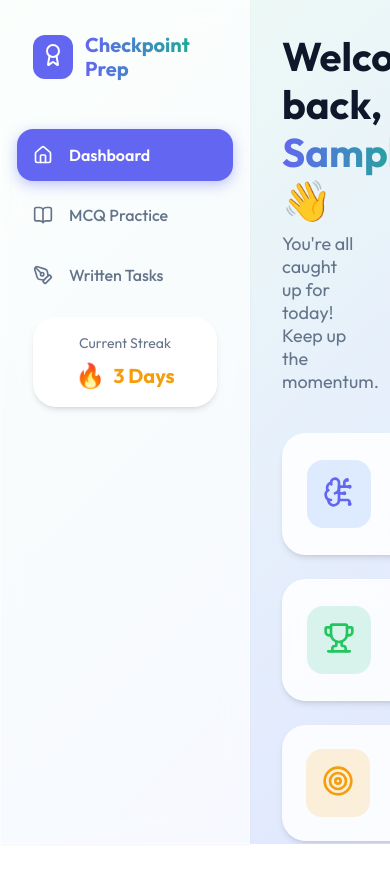
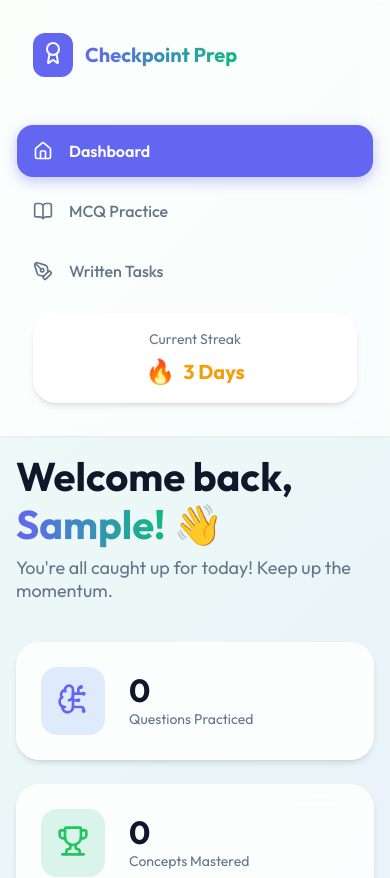
Before and after one commit to PR3VA1L/checkpoint-prep-app, a React (Vite) app: page / in a window 390 px wide. Shown: the top 878 px of the page. Before the commit the page ends 844 px from the top, so only its background shows below. Built offline with nearby package versions, Linux system fonts and the light colour scheme; no server answers; the database is empty; sample sign-in values are in the browser's storage.

Commit message:
Make UI responsive on mobile devices

```diff
--- a/src/index.css
+++ b/src/index.css
@@ -164,3 +164,12 @@ h1, h2, h3, h4, h5, h6 {
 .p-6 { padding: 1.5rem; }
 .w-full { width: 100%; }
 .text-center { text-align: center; }
+
+/* Responsive Utilities */
+@media (max-width: 768px) {
+  .app-container { flex-direction: column; }
+  aside { width: 100% !important; min-height: auto !important; padding-bottom: 1rem !important; }
+  .main-content { padding: 1rem !important; height: auto !important; }
+  .responsive-flex { flex-direction: column !important; }
+}
+.responsive-flex { display: flex; gap: 2rem; }
--- a/src/pages/ExamSimulator.tsx
+++ b/src/pages/ExamSimulator.tsx
@@ -185,7 +185,7 @@ export default function ExamSimulator() {
         </div>
       </div>
 
-      <div style={{ display: 'flex', gap: '2rem' }}>
+      <div className="responsive-flex">
 
         {/* Left Side: Reading Material */}
         <div style={{ flex: 1, display: 'flex', flexDirection: 'column', gap: '2rem' }}>
--- a/src/pages/WrittenPractice.tsx
+++ b/src/pages/WrittenPractice.tsx
@@ -166,7 +166,7 @@ export default function WrittenPractice() {
     <div style={{ maxWidth: taskType === 'Comprehension' ? '1200px' : '800px', margin: '0 auto' }}>
 
       {taskType === 'Comprehension' ? (
-        <div style={{ display: 'flex', gap: '2rem' }}>
+        <div className="responsive-flex">
           {/* Left Column: Passage */}
           <div className="glass-card" style={{ flex: 1, padding: '2rem', height: 'calc(100vh - 120px)', overflowY: 'auto' }}>
             <h2 style={{ fontSize: '1.5rem', marginBottom: '1.5rem' }}>{MOCK_COMPREHENSION.title}</h2>
```
